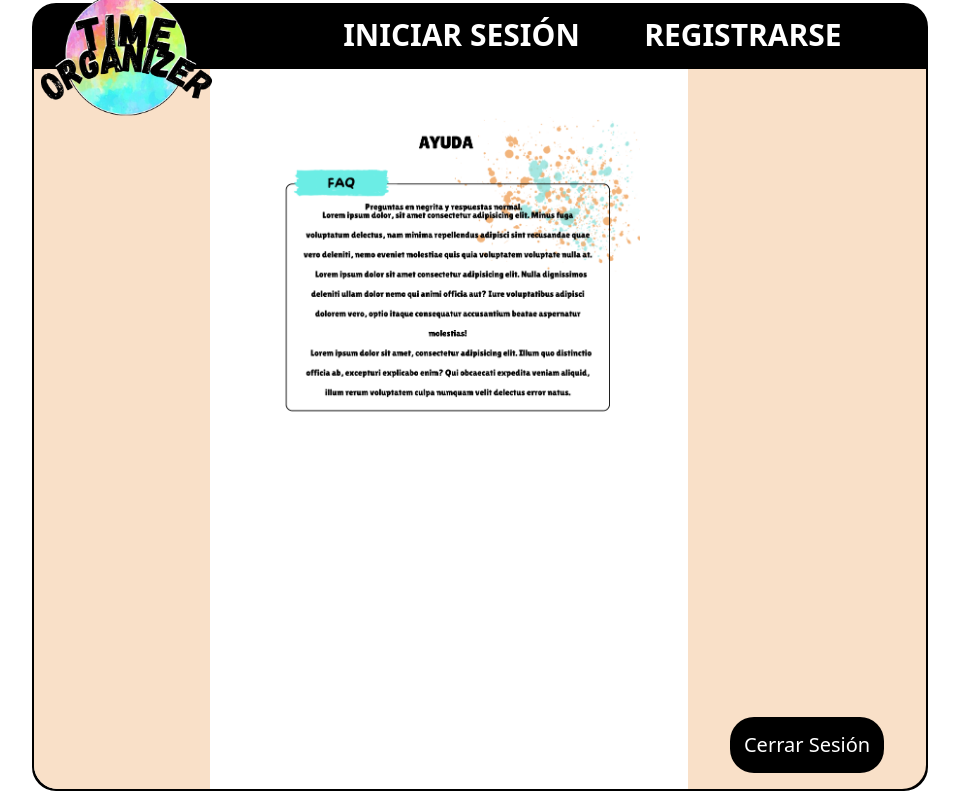
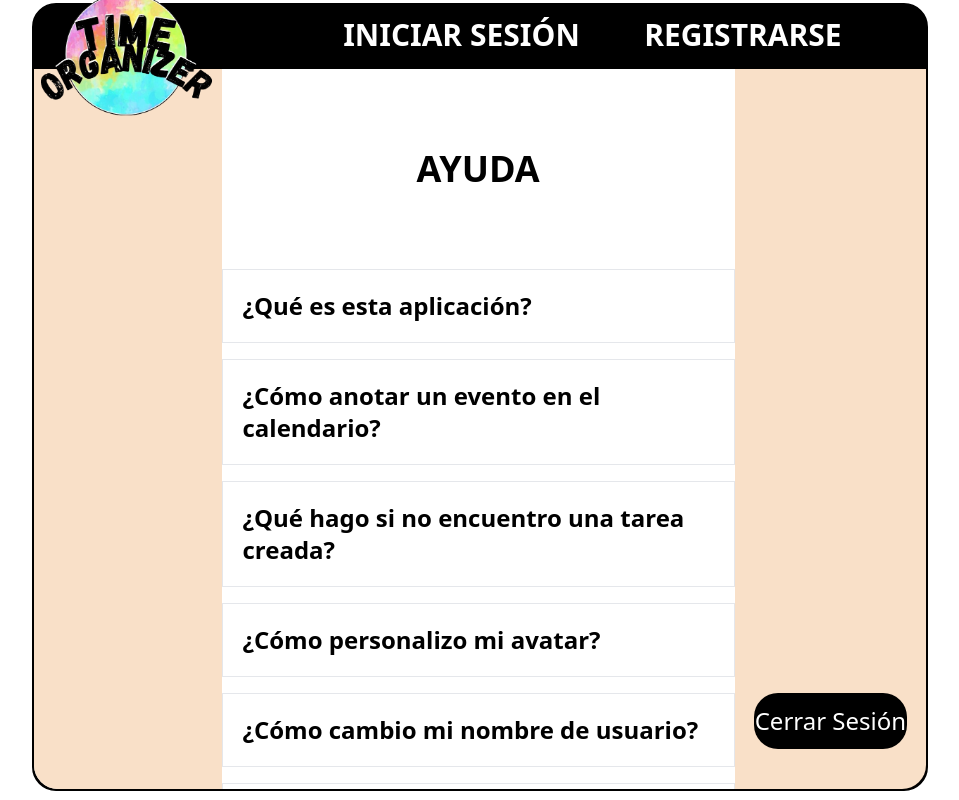
Before and after one commit to Yassinbny/Time-Organizer-Fronted, a React (Vite) app: page /help in a window 1280 px wide. Shown: the whole page, without its empty margins (160-1119 px from the left). Built offline with nearby package versions, Linux system fonts and the light colour scheme.

Commit message:
pagina Help y estilo

```diff
--- a/src/components/AddTask.jsx
+++ b/src/components/AddTask.jsx
@@ -2,6 +2,7 @@ import { useState, useEffect } from "react";
 import { showErrorToast, showSuccessToast } from "../utils/toastUtils"; // Importa tus funciones de toastUtils
 import { useTranslation } from "react-i18next";
 import i18n from "../utils/i18nConfig.js";
+
 const AddTask = ({ setAddTask }) => {
   const [title, setTitle] = useState("");
   const [description, setDescription] = useState("");
--- a/src/components/DropDownMenu.jsx
+++ b/src/components/DropDownMenu.jsx
@@ -2,7 +2,6 @@ import { Menu, MenuButton, MenuItem, MenuItems } from "@headlessui/react";
 import { Bars3Icon } from "@heroicons/react/20/solid";
 import { NavLink } from "react-router-dom";
 import {
-  GrSearch,
   GrCircleQuestion,
   GrUserAdmin,
   GrLogout,
--- a/src/layouts/ConfirmUserLayout.jsx
+++ b/src/layouts/ConfirmUserLayout.jsx
@@ -6,16 +6,16 @@ const ConfirmUserLayout = ({ children }) => {
 
   return (
     <div className="relative bg-black border-solid border-2 border-black rounded-3xl place-content-center">
-      <header className="text-white flex flex-row justify-end items-center p-5 font-bold h-15">
+      <header className="text-white flex flex-row justify-end items-center h-[7vh] p-5 font-bold sm:h-[6vh] md:h-[7vh] lg:h-[8vh]">
         <img
           onClick={() => {
             navigate("/");
           }}
-          className="absolute -top-8 -left-2 sm:-top-17 sm:left-0 w-[22vh]"
+          className="absolute -top-3 -left-2 w-[15vh] sm:-top8  sm:left-1 sm:w-[18vh] md:w-[20vh] lg:w-[22vh]"
           src="../images/superLetteringMultBlanco-removebg-preview (1).png"
           alt="Logo"
         />
-        <h2 className="text-2xl">Confirmar Usuario</h2>
+        <h2 className="text-l md:text-2xl">Confirmar Usuario</h2>
       </header>
 
       <section className="flex flex-col rounded-3xl w-[80vw] sm:w-[60vw] h-[90vh] sm:h-[90vh] sm:flex-row">
--- a/src/layouts/ProfileLayout.jsx
+++ b/src/layouts/ProfileLayout.jsx
@@ -9,15 +9,15 @@ const ProfileLayout = ({ children }) => {
     <div className="  relative sm:w-[70vw] bg-black border-solid border-2 border-black rounded-3xl place-content-center ">
       <Header />
       <section className="flex flex-col rounded-3xl w-[80vw] sm:w-full h-[90vh] sm:h-[90vh] sm:flex-row ">
-        <div className="flex flex-col md:flex-row  w-full md:w-[55vw] h-[90vh] md:h-full pb-20 rounded-bl-3xl text-center font-bold text-lg md:text-2xl bg-white">
+        <div className="flex flex-col md:flex-row  w-full md:w-[55vw] h-[90vh] md:h-full pb-0 rounded-bl-3xl text-center font-bold text-lg md:text-2xl bg-white">
           <div className="flex sm:flex-col justify-evenly items-center md:bg-fondo rounded-bl-3xl md:h-[90vh] py-4 md:w-[24vw] lg:w-[20vw] md:space-y-20 "></div>
 
           {children}
         </div>
-        <div className="flex flex-col items-center md:justify-end md:bg-fondo rounded-br-3xl h-[8vh] md:h-full py-4 md:w-[22vw] lg:w-[20vw] md:space-y-20 ">
+        <div className="flex flex-col items-center md:justify-end md:bg-fondo rounded-br-3xl h-[8vh] md:h-full md:w-[16vw] lg:w-[15vw] p-2 md:pb-8 lg:pb-10 md:space-y-20 text-l md:text-xl lg:text-2xl">
           <button
             type="button"
-            className=" rounded-3xl text-center text-xl text-white bg-black h-[0vh] md:h-[7vh] w-[12vw]  transition duration-200"
+            className=" rounded-3xl text-center leading-none text-red-400 md:text-white bg-black h-0 md:h-[7vh] w-[12vw] transition duration-200"
             onClick={() => {
               signOut();
               navigate("/");
--- a/src/pages/ConfirmUser.jsx
+++ b/src/pages/ConfirmUser.jsx
@@ -34,7 +34,7 @@ const ConfirmUser = () => {
 
   return (
     <ConfirmUserLayout>
-      <div className="flex flex-col h-full justify-between text-center text-black">
+      <div className="flex flex-col h-full justify-between text-center text-black py-20">
         <div className="text-center">
           {error ? (
             <div className="text-red-500">
--- a/src/pages/Help.jsx
+++ b/src/pages/Help.jsx
@@ -1,18 +1,96 @@
 import ProfileLayout from "../layouts/ProfileLayout";
+import { useState } from "react";
 
 const Help = () => {
+    const [openFaq, setOpenFaq] = useState(null);
+
+    const faqData = [
+      {
+        question: '¿Qué es esta aplicación?',
+        answer: `
+            <p>Nuestra aplicación web combina diferentes tipos de calendarios (diario, semanal y mensual) donde apuntar tus eventos y, si lo necesitas, añadir una lista de tareas para ayudarte a organizar tus actividades diarias con más detalle.</p><br>
+            <p>Puedes programar eventos, establecer tus propios códigos de color y gestionar tus tareas pendientes en un solo lugar.</p>
+        `,
+      },
+      {
+        question: '¿Cómo anotar un evento en el calendario?',
+        answer: `
+            <p>Ve a la pestaña "Calendarios" que hay en tu barra de navegación. </p><br>
+            <p>Haz click en el botón "Crear evento" y te aparecerá una ventana emergente que tendrás que rellenar.</p><br>
+            <p>Todos los campos son obligatorios, así que asegúrate de no dejar ninguno vacío. </p><br>
+            <p>También comprueba que las fechas son correctas, ya que la fecha de fin de la tarea no puede ser anterior a la fecha de inicio. </p><br>
+            <p>Cuando lo tengas todo completado, haz click en el botón "Añadir" para que tu tarea se guarde en el calendario.</p><br>
+            <p>Recuerda entrar en el calendario semanal o mensual, según la fecha que hayas puesto, para poder acceder a la tarea. Sino, siempre podrás buscarla en el botón de "Filtrar".</p>`,
+      },
+      {
+        question: '¿Qué hago si no encuentro una tarea creada?',
+        answer: `
+            <p>Si es una tarea que aún no ha ocurrido y está pendiente, ve a la pestaña "Calendarios" que hay en tu barra de navegación.</p><br>
+            <p>Haz click en el botón "Filtrar" y te aparecerá una ventana emergente que tendrás que rellenar. </p><br>
+            <p>Puedes hacer la búsqueda según el nombre o descripción de la tarea, o, si no lo recuerdas, puedes buscar según el color que tenga o a la familia a la que pertenezca (casa, trabajo, deporte...). </p><br>
+            <p>Tras haber seleccionado tu filtro, pulsa el botón "Filtrar" y te aparecerá.</p>`,
+      },
+      {
+        question: '¿Cómo personalizo mi avatar?',
+        answer: `
+            <p>Ve a la pestaña de "Perfil" que hay en tu barra de navegación.</p><br>
+            <p>Haz click en el icono de la cámara que hay bajo el círculo que contiene el avatar. </p><br>
+            <p>Aparecerá una ventana emergente donde tendrás que seleccionar la nueva imagen de entre tus archivos.</p><br>
+            <p>Recuerda que sólo podrás poner imágenes, es decir, archivos con extensión .jpg, .jpeg, .png o .gif . </p><br>
+            <p>Acepta para registrar el cambio, ¡y listo! Ya tienes tu avatar personalizado.</p>`,
+      },
+      {
+        question: '¿Cómo cambio mi nombre de usuario?',
+        answer: `
+            <p>Ve a la pestaña de "Perfil" que hay en tu barra de navegación.</p><br>
+            <p>Haz click en el recuadro que tiene tu nombre de usuario y escribe el nuevo nombre que quieras.</p> <br>
+            <p>Después pincha sobre el botón de guardar que hay al final del recuadro para registrar el cambio, ¡y listo! Nombre de usuario cambiado.</p>`,
+      },
+      {
+        question: '¿Cómo modifico mi contraseña?',
+        answer: `
+            <p>Ve a la pestaña de "Perfil" que hay en tu barra de navegación.</p> <br>
+            <p>Haz click en el lápiz que hay sobre el recuadro que tiene tu contraseña. </p><br>
+            <p>Aparecerá una ventana emergente donde tendrás que escribir tu contraseña actual y, a continuación, la nueva contraseña que quieras poner. </p><br>
+            <p>Recuerda que las contraseñas no pueden coincidir entre sí, y que deben tener, al menos, 8 caracteres. </p><br>
+            <p>Después pincha sobre el botón "Cambiar" para registrar el cambio, ¡y listo! Contraseña cambiada.</p>`,
+      },
+      {
+        question: '¿Qué hago si no recuerdo mi contraseña?',
+        answer: `
+            <p>En ese caso, ve a la página de inicio de sesión. </p><br>
+            <p>Debajo del campo donde debe ir tu contraseña, hay un enlace que pone: "¿olvidaste tu contraseña?". Haz click en la frase y te llevará a una página para recuperar tu contraseña. </p><br>
+            <p>Tendrás que poner tu email para que te envíen un código con el que reestablecer la contraseña. </p><br>
+            <p>Sigue las indicaciones y tendrás una nueva contraseña rápidamente.</p>`,
+      },
+      {
+        question: '¿Qué hago si no recibo el correo para reestablecer mi contraseña?',
+        answer: `
+        <p>Primero asegúrate que no lo tienes en Spam. Segundo, recarga la página por si aún no ha entrado el correo. </p><br>
+        <p>Si pasados unos minutos sigues sin recibir nada, vuelve a la página de iniciar sesión y vuelve a introducir tu correo electrónico. Asegúrate que no hay errores al escribirlo.</p><br>`,
+      },
+
+    ];
 
     return (
         <ProfileLayout>
-            <div className="flex flex-col justify-start content-center w-full h-full text-4xl font-bold p-12">
-                <img
-                    className="w-[80vw] md:w-[65vw] lg:w-[45vw]"
-                    src="/images/faq.png"
-                    alt=""
-                />
+            <div className="flex flex-col justify-content w-full h-[80vh] md:h-full mx-auto overflow-y-auto">
+                <h1 className="pb-6 md:py-12 lg:py-20 text-xl md:text-2xl lg:text-4xl font-bold">AYUDA</h1>
+                {faqData.map((item, index) => (
+                <div
+                    key={index}
+                    className="border p-2 lg:p-5 md:p-3  mb-4 cursor-pointer "
+                    onClick={() => setOpenFaq(index === openFaq ? null : index)}
+                >
+                    <h3 className="font-semibold text-start text:base lg:text-2xl">{item.question}</h3>
+                    {openFaq === index && (
+                        <div className="mt-2 font-normal text-start"  dangerouslySetInnerHTML={{ __html: item.answer }} />
+                    )}
+                </div>
+                ))}
             </div>
         </ProfileLayout>
     );
-};
+  };
 
 export default Help;
```
Also changed, not shown: src/pages/Administrator.jsx (+7 -7 lines).
